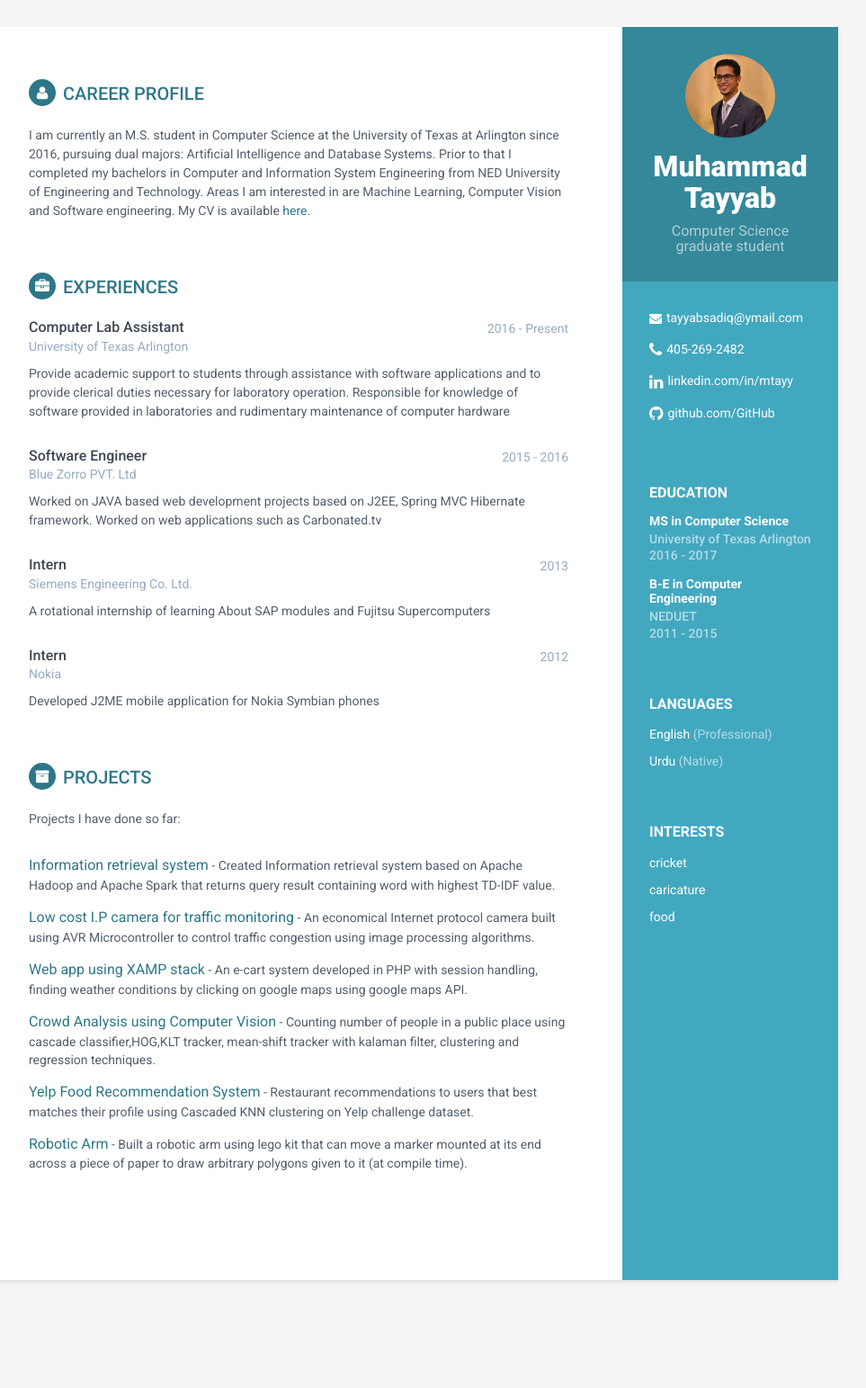
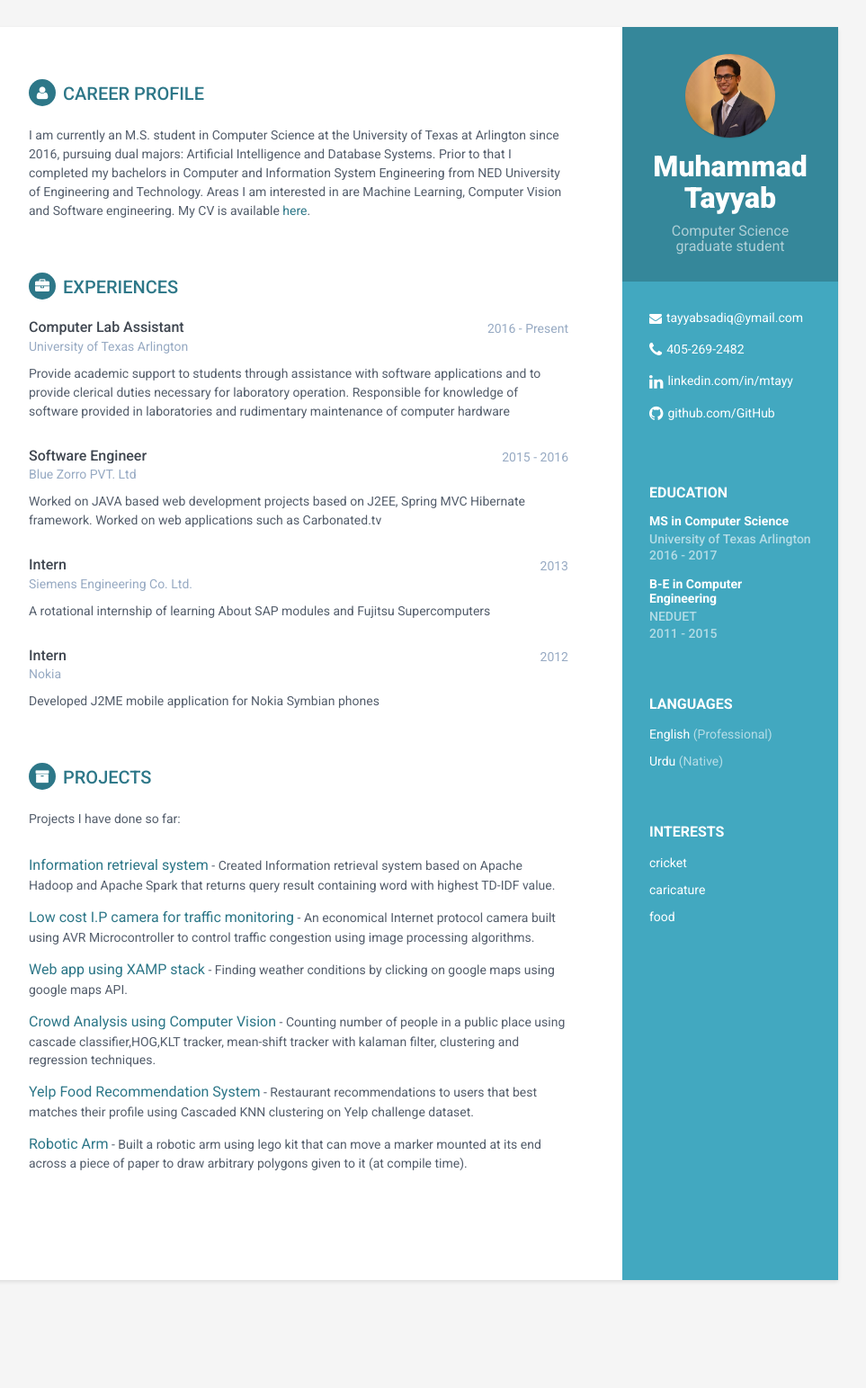
Before and after one commit to mtayyab-s/cv, a Jekyll site: the page built from index.html, in a window 1280 px wide. Shown: the whole page at 90% size, without its empty margins (188-1151 px from the left). Built offline with Jekyll 4.4.1, drawn with Linux system fonts in a browser that asks for light colours.

Commit message:
updated project links

```diff
--- a/_includes/projects.html
+++ b/_includes/projects.html
@@ -1,4 +1,4 @@
-<section class="section projects-section">
+ <section class="section projects-section">
                 <h2 class="section-title"><i class="fa fa-archive"></i>Projects</h2>
                 <div class="intro">
                     <p>Projects I have done so far:</p>
@@ -12,13 +12,13 @@
                     <span class="project-tagline">An economical Internet protocol camera built using AVR Microcontroller to control traffic congestion using image processing algorithms. </span>
                 </div><!--//item-->
                 <div class="item">
-                    <span class="project-title"><a href="#" target="_blank">Web app using XAMP stack</a></span> - <span class="project-tagline">An e-cart system developed in PHP with session handling, finding weather conditions by clicking on google maps using google maps API.</span>
+                    <span class="project-title"><a href="https://github.com/mtayyab-s/Web-Mashup-Display-Address-with-Weather-Details" target="_blank">Web app using XAMP stack</a></span> - <span class="project-tagline">Finding weather conditions by clicking on google maps using google maps API.</span>
                 </div><!--//item-->
                 <div class="item">
                     <span class="project-title"><a href="https://github.com/mtayyab-s/Computer-Vision/tree/master/Final_Project" target="_blank">Crowd Analysis using Computer Vision</a></span> - <span class="project-tagline">Counting number of people in a public place using cascade classifier,HOG,KLT tracker, mean-shift tracker with kalaman filter, clustering and regression techniques. </span>
                 </div><!--//item-->
                 <div class="item">
-                    <span class="project-title"><a href="#" target="_blank">Yelp Food Recommendation System</a></span> - <span class="project-tagline">Restaurant recommendations to users that best matches their profile using Cascaded KNN clustering on Yelp challenge dataset. </span>
+                    <span class="project-title"><a href="https://github.com/mtayyab-s/Yelp-Food-Recommendation-System" target="_blank">Yelp Food Recommendation System</a></span> - <span class="project-tagline">Restaurant recommendations to users that best matches their profile using Cascaded KNN clustering on Yelp challenge dataset. </span>
                 </div><!--//item-->
                 <div class="item">
                     <span class="project-title"><a href="https://github.com/mtayyab-s/Robotic-Arm" target="_blank">Robotic Arm</a></span> - <span class="project-tagline">Built a robotic arm  using lego kit that can move a marker mounted at its end across a piece of paper to draw arbitrary polygons given to it (at compile time). </span>
```
